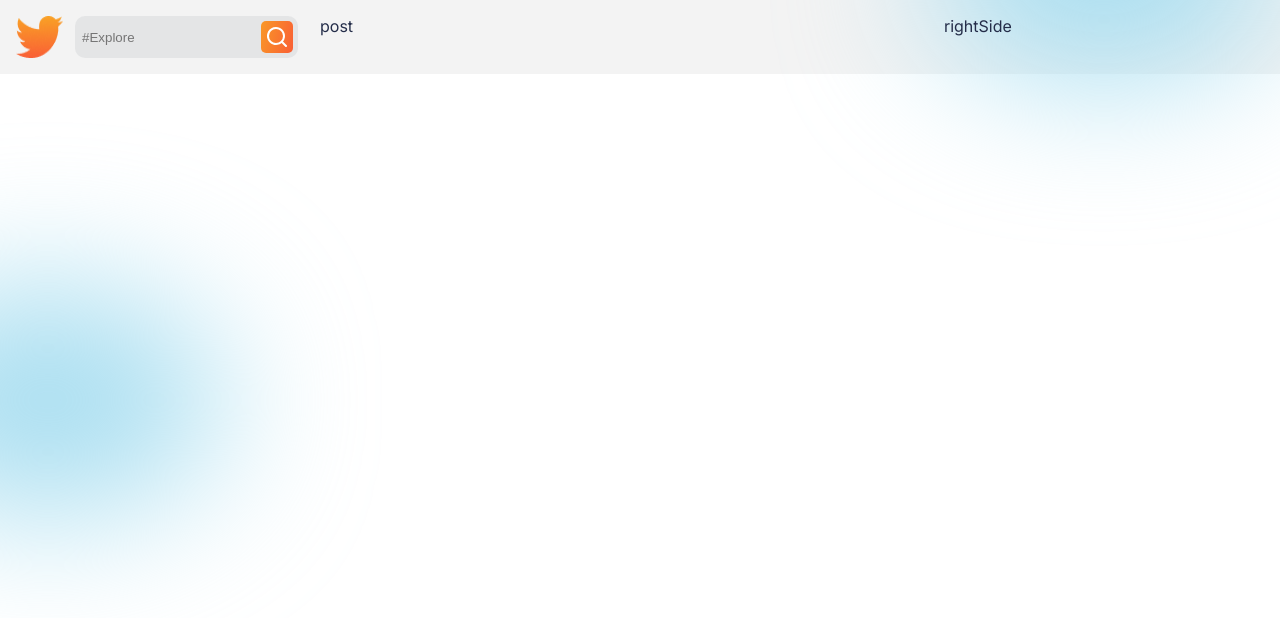
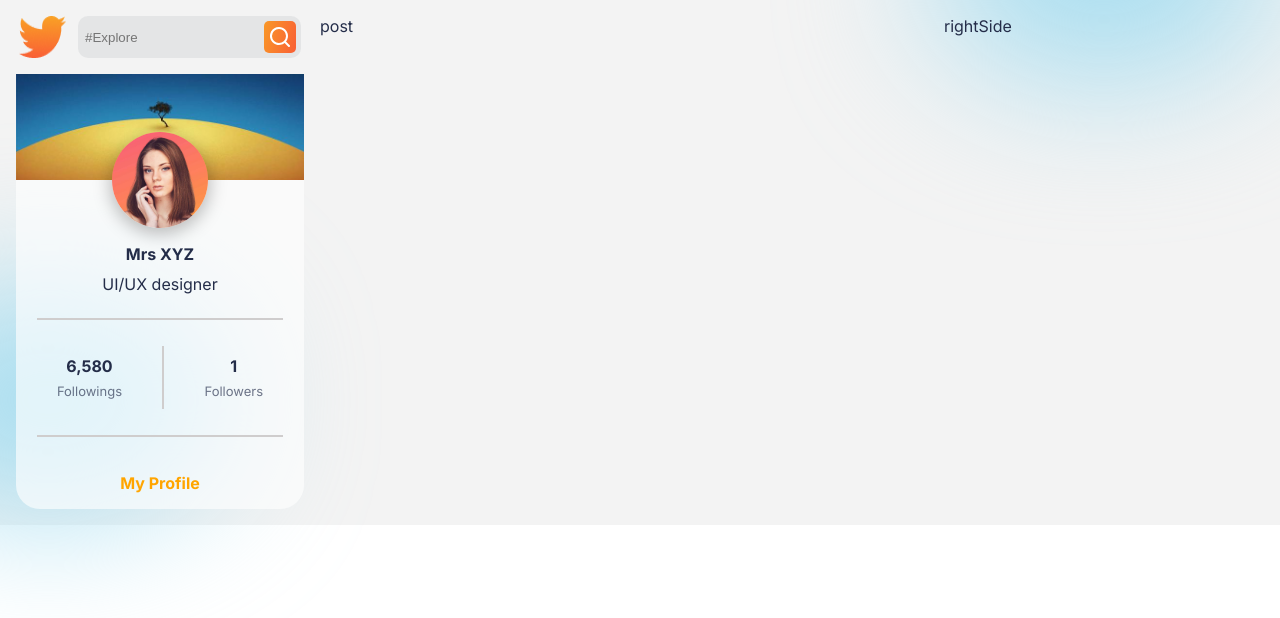
Before and after one commit to itx-shoaib/SocialBird--Frontend, a React (Create React App) app: page / in a window 1280 px wide. Shown: the top 618 px of the page. Built offline with nearby package versions, Linux system fonts and the light colour scheme.

Commit message:
Profile card made

```diff
--- /dev/null
+++ b/src/components/ProfileCard/ProfileCard.css
@@ -0,0 +1,93 @@
+.ProfileCard{
+    border-radius: 1.5rem;
+    display: flex;
+    flex-direction: column;
+    position: relative;
+    gap: 1rem;
+    overflow-x: clip;
+    background: var(--cardColor);
+}
+
+.ProfileImg{
+    position: relative;
+    display: flex;
+    flex-direction: column;
+    align-items: center;
+    justify-content: center;
+}
+
+.ProfileImg>img:nth-of-type(1){
+    width: 100%;
+}
+
+.ProfileImg>img:nth-of-type(2){
+    position: absolute;
+    border-radius: 50%;
+    width: 6rem;
+    bottom: -3rem;
+    box-shadow: var(--profileShadow);
+}
+
+.ProfileName{
+    display: flex;
+    flex-direction: column;
+    align-items: center;
+    justify-content: center;
+    gap: 10px;
+    margin-top: 3rem;
+}
+
+.ProfileName>span:nth-of-type(1){
+    font-weight: bold;
+}
+
+.followStatus{
+    display: flex;
+    flex-direction: column;
+    align-items: center;
+    justify-content: center;
+    gap: 1.75rem;
+}
+
+.followStatus>hr{
+    width: 85%;
+    border: 1px solid var(--hrColor);
+}
+
+.followStatus>div{
+    display: flex;
+    justify-content: space-around;
+    gap: 1rem;
+    width: 80%;
+    align-items: center;
+}
+
+.follow{
+    display: flex;
+    flex-direction: column;
+    justify-content: center;
+    align-items: center;
+    gap:0.4rem;
+}
+
+.follow>span:nth-of-type(1){
+    font-weight: bold;
+}
+
+.follow>span:nth-of-type(2){
+    color: var(--gray);
+    font-size: 13px;
+}
+
+.vl{
+    height: 150%;
+    border-left: 2px solid var(--hrColor);
+}
+
+.span{
+    font-weight: bold;
+    color: orange;
+    align-self: center;
+    margin-bottom: 1rem;
+    cursor: pointer;
+}
--- /dev/null
+++ b/src/components/ProfileCard/ProfileCard.jsx
@@ -0,0 +1,40 @@
+import React from 'react'
+import cover from "../../img/cover.jpg"
+import profile from "../../img/profileImg.jpg"
+import "../ProfileCard/ProfileCard.css"
+
+const ProfileCard = () => {
+    return (
+        <div className="ProfileCard">
+            <div className="ProfileImg">
+                <img src={cover} alt="" />
+                <img src={profile} alt="" />
+            </div>
+
+            <div className="ProfileName">
+                <span>Mrs XYZ</span>
+                <span>UI/UX designer</span>
+            </div>
+
+            <div className="followStatus">
+                <hr />
+                <div>
+                    <div className="follow">
+                        <span>6,580</span>
+                        <span>Followings</span>
+                    </div>
+                    <div className="vl">
+                    </div>
+                    <div className="follow">
+                        <span>1</span>
+                        <span>Followers</span>
+                    </div>
+                </div>
+                <hr />
+                <span className='span'>My Profile</span>
+            </div>
+        </div>
+    )
+}
+
+export default ProfileCard
--- a/src/components/profileSide/ProfileSide.jsx
+++ b/src/components/profileSide/ProfileSide.jsx
@@ -1,11 +1,14 @@
 import React from 'react'
 import LogoSearch from '../LogoSearch/LogoSearch'
+import ProfileCard from '../ProfileCard/ProfileCard'
+import "./ProfileSide.css"
 
 const ProfileSide = () => {
     return (
         <>
             <div className="profileSide">
                 <LogoSearch />
+                <ProfileCard />
             </div>
         </>
     )
```
